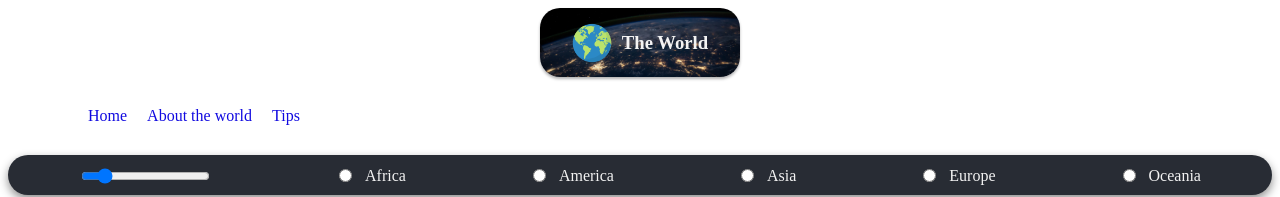
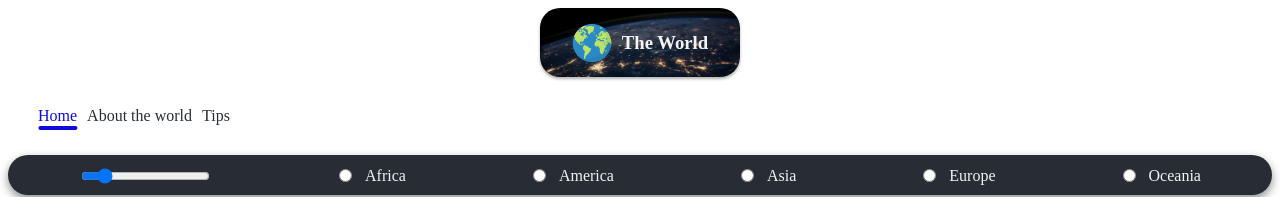
Before and after one commit to sunsand03/countries, a Next.js app: page / in a window 1280 px wide. Shown: the top 197 px of the page. Built offline with nearby package versions, Linux system fonts and the light colour scheme; no server answers.

Commit message:
Fix Menu.js

```diff
--- a/app/components/Menu.js
+++ b/app/components/Menu.js
@@ -1,26 +1,30 @@
 "use client"
-import { useState } from 'react';
 import React from 'react';
 import Link from 'next/link'
+import { usePathname } from 'next/navigation';
 import styles from '../../assets/styles/components/menu.module.scss'
 
 const Menu = () => {
 
-    // Status to track active link
-    const [activeLink, setActiveLink] = useState('');
+      const navLinks = [
+        {name:"Home", href:"/"},
+        {name:"About the world", href:"/about"},
+        {name:"Tips", href:"/tips"}
+      ]
 
-    // function to update active link
-    const handleSetActiveLink = (link) => {
-        setActiveLink(link);
-      };
+      const pathname = usePathname();
 
     return (
         <div className={styles.menu}>
-            <ul>
-                <li className={activeLink ==='home' ? styles['nav-active'] : ''}><Link href='/' onClick={()=> handleSetActiveLink('home')}>Home</Link></li>
-                <li className={activeLink ==='about' ? styles['nav-active'] : ''}><Link href='/about'onClick={()=> handleSetActiveLink('about')}>About the world</Link></li>
-                <li className={activeLink ==='tips' ? styles['nav-active'] : ''}><Link href='/tips'onClick={()=> handleSetActiveLink('about')}>Tips</Link></li>
-            </ul>
+            {navLinks.map((link)=>{
+                // Check if the link is exactly equal to "/" for "Home" or starts with the href for the other links.
+                const isActive = link.href === "/" ? pathname === link.href : pathname.startsWith(link.href);
+                return(
+                    <Link href={link.href} key={link.name} className={isActive ? styles['nav-active'] : styles['inactive']}>
+                        {link.name}
+                    </Link>
+                )
+            })}
         </div>
     );
 };
--- a/assets/styles/components/menu.module.scss
+++ b/assets/styles/components/menu.module.scss
@@ -2,22 +2,22 @@
 
 
 .menu {
-  ul {
   display: flex;
   margin: 30px;
-    list-style: none;
 
-    li {
-      transition: 0.2s;
+  a{
+    text-decoration: none;
+    margin-right: 10px;
     cursor: pointer;
 
-      &:hover {
-        a {
-          color: $color-3;
-        }
+    &:focus{
+      outline: none;
     }
 
-      &.nav-active {
+  }
+
+  .nav-active{
+    color: $color-1;
     position: relative;
 
     &::after {
@@ -40,16 +40,8 @@
     }
   }
 
-      a {
-        text-decoration: none;
-        padding: 10px;
-        color: $color-1;
-        font-weight: 500;
 
-        &:focus {
-          outline: none;
+  .inactive{
+    color: $color-3;
   }
 }
-    }
-  }
-}
```
Lines whose indentation alone changed are shown as unchanged.
